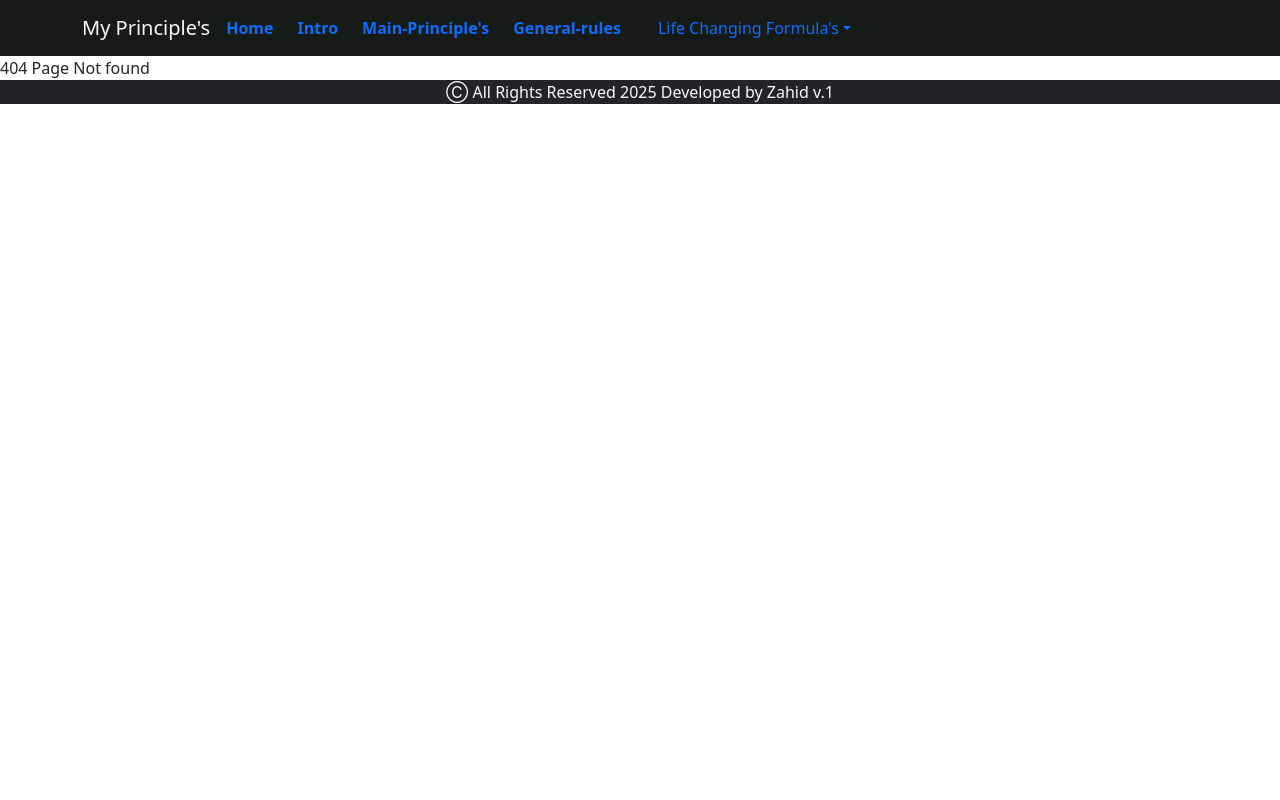
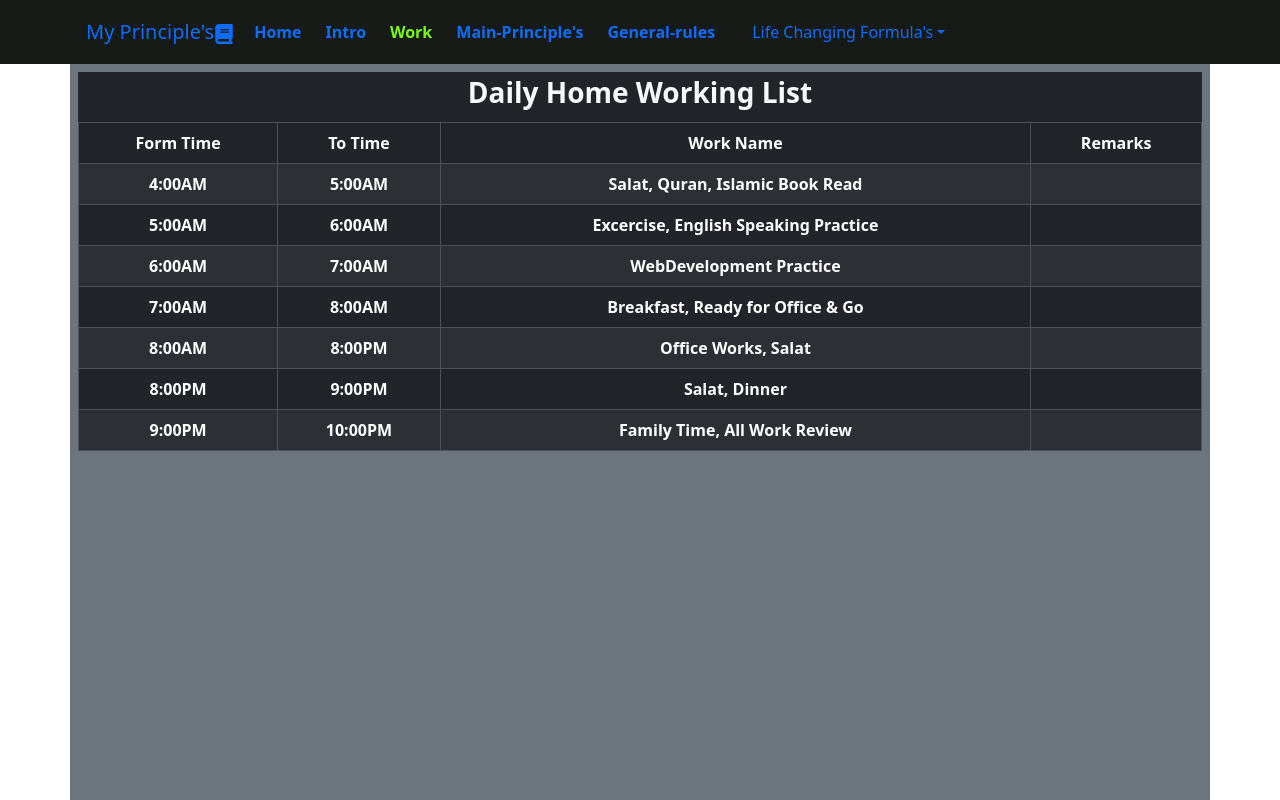
Before and after one commit to MDZAHIDHASAN2024/my-principles, a React (Vite) app: page /works in a window 1280 px wide. Before the commit this address had no page. Shown: the top 800 px of the page. Built offline with nearby package versions, Linux system fonts and the light colour scheme.

Commit message:
version 1.01

```diff
--- a/package.json
+++ b/package.json
@@ -16,6 +16,7 @@
     "react-bootstrap": "^2.10.10",
     "react-dom": "^19.1.1",
     "react-helmet": "^6.1.0",
+    "react-icons": "^5.5.0",
     "react-router": "^7.8.2"
   },
   "devDependencies": {
--- a/src/layout/footer/index.tsx
+++ b/src/layout/footer/index.tsx
@@ -1,7 +1,7 @@
 const Footer = () => {
   return (
-    <div className="container-fluid bg-dark text-light text-center">
-      <p> &#9400; All Rights Reserved 2025 Developed by Zahid v.1</p>
+    <div className="container-fluid bg-dark text-light text-center ">
+      <p> &#9400; All Rights Reserved 2025 Developed by Zahid (V:1.01) </p>
     </div>
   );
 };
--- a/src/layout/navbar/index.tsx
+++ b/src/layout/navbar/index.tsx
@@ -1,5 +1,8 @@
 import { Container, Dropdown, Nav, Navbar } from 'react-bootstrap';
 import { Link, NavLink } from 'react-router';
+
+// react icon
+import { FaBook } from 'react-icons/fa6';
 //my css
 import './index.css';
 const Index = () => {
@@ -7,7 +10,10 @@ const Index = () => {
     <Navbar sticky="top" expand="lg" className="my-nav-bg">
       <Container>
         <Navbar.Brand className="text-light " as={Link} to={'/'}>
-          My Principle's
+          <div className="text-primary p-1">
+            My Principle's
+            <FaBook />
+          </div>
         </Navbar.Brand>
         <Navbar.Toggle className="bg-light " aria-controls="basic-navbar-nav" />
         <Navbar.Collapse id="basic-navbar-nav">
@@ -23,6 +29,12 @@ const Index = () => {
               to={'/Intro'}
             >
               Intro
+            </NavLink>
+            <NavLink
+              className="m-auto pe-4 text-decoration-none fw-bold"
+              to={'/Works'}
+            >
+              Work
             </NavLink>
             <NavLink
               className="m-auto pe-4 text-decoration-none fw-bold"
--- a/src/pages/generalRules/generalRules.tsx
+++ b/src/pages/generalRules/generalRules.tsx
@@ -16,11 +16,11 @@ const generalRules = [
   },
   {
     id: 4,
-    rule: 'রাতে ঘুমানোর পূর্বে দোয়া পাঠ করো !',
+    rule: 'মিথ্যা কথা বলা নিষেধ !',
   },
   {
     id: 5,
-    rule: 'বিপদে সুন্দর ধর্য ধারণ করো !',
+    rule: 'আরবি মাসের প্রথম সোমবার এবং শেষ বৃহস্পতিবার ও ১৩,১৪,১৫ তারিখ সিয়াম পালন করো !',
   },
   {
     id: 6,
@@ -28,71 +28,95 @@ const generalRules = [
   },
   {
     id: 7,
-    rule: 'রাগ করো না !',
+    rule: 'রাগ করা নিষেধ !',
   },
   {
     id: 8,
-    rule: 'হিংসা করো না !',
+    rule: 'হিংসা করা নিষেধ !',
   },
   {
     id: 9,
-    rule: 'কৃপণতা করো না !',
+    rule: 'কৃপণতা করা নিষেধ !',
   },
   {
     id: 10,
-    rule: 'অপচয় করো না !',
+    rule: 'অপচয় করা নিষেধ !',
   },
   {
     id: 11,
-    rule: 'কারো সাথে খারাপ আচারণ করো না !',
+    rule: 'কারো সাথে খারাপ আচারণ করা নিষেধ !',
   },
   {
     id: 12,
-    rule: 'তারাহুরো করো না!',
+    rule: 'তারাহুরো করা নিষেধ !',
   },
   {
     id: 13,
-    rule: ' তার ১০ টার আগে ঘুমাও !',
+    rule: 'তার ১০ টার আগে ঘুমাও !',
   },
   {
     id: 14,
-    rule: ' ৮ ঘন্টার বেশি ঘুমাও না !',
+    rule: '৮ ঘন্টার বেশি ঘুমানো নিষেধ !',
   },
   {
     id: 15,
-    rule: ' প্রয়োজন এর অতিরিক্ত খাবার খেয়ো না !',
+    rule: 'প্রয়োজন এর অতিরিক্ত খাবার খাওয়া নিষেধ !',
   },
   {
     id: 16,
-    rule: ' প্রয়োজন ছাড়া টাকা খরচ করো না !',
+    rule: 'প্রয়োজন ছাড়া টাকা খরচ করা নিষেধ !',
   },
   {
     id: 17,
-    rule: ' অস্বাস্থকর খাবার খেয়ো না !',
+    rule: 'অস্বাস্থকর খাবার খাওয়া নিষেধ !',
   },
   {
     id: 18,
-    rule: ' কারো কিছু নিওনা এবং খেয়ো না !',
+    rule: 'কারো কিছু নেওয়া এবং খাওয়া নিষেধ !',
   },
   {
     id: 19,
-    rule: 'জেনারেল রুল এর কিছু কিছু রুল বিশেষ প্রয়োজন অনুসারে করা যেতে পারে !',
+    rule: 'বিপদে সুন্দর ধর্য ধারণ করো !',
   },
   {
     id: 20,
-    rule: ' অতি আবেগি হয়ে কাজ করো না !',
+    rule: 'অতি আবেগি হয়ে কাজ করা নিষেধ !',
   },
   {
     id: 21,
-    rule: ' পকেটে টাকা থাকলে ভিক্ষুক কে ফিরিয়ে দিয়ো না !',
+    rule: 'পকেটে টাকা থাকলে ভিক্ষুক কে ফিরিয়ে দেওয়া নিষেধ !',
   },
   {
     id: 22,
-    rule: ' কারো ক্ষতি করো না !',
+    rule: 'কারো ক্ষতি করা নিষেধ !',
   },
   {
     id: 23,
-    rule: ' পর নিন্দা করো না !',
+    rule: 'পর নিন্দা করা নিষেধ !',
+  },
+  {
+    id: 24,
+    rule: 'রাতে ঘুমানোর পূর্বে দোয়া পাঠ করো !',
+  },
+  {
+    id: 25,
+    rule: 'কটুক্তি ও গালমন্দ করা নিষেধ !',
+  },
+  {
+    id: 26,
+    rule: 'চুগলখোরি করা নিষেধ !',
+  },
+  {
+    id: 27,
+    rule: 'কোন মহিলার দিকে তাকানো নিষেধ !',
+  },
+  {
+    id: 28,
+    rule: 'কোন মহিলার সাথে প্রয়োজন ছাড়া কথা বলা নিষেধ !',
+  },
+  {
+    id: 29,
+    rule: 'জেনারেল রুল এর কিছু কিছু রুল বিশেষ প্রয়োজন অনুসারে করা যেতে পারে !',
   },
 ];
 
--- a/src/pages/home/index.tsx
+++ b/src/pages/home/index.tsx
@@ -109,11 +109,6 @@ const data = [
     ayatNo: '59',
     sura: ' فَارْتَقِبْ إِنَّهُم مُّرْتَقِبُونَ অতএব, আপনি অপেক্ষা করুন, তারাও অপেক্ষা করছে।',
   },
-  {
-    id: 21,
-    ayatNo: '59',
-    sura: ' فَارْتَقِبْ إِنَّهُم مُّرْتَقِبُونَ অতএব, আপনি অপেক্ষা করুন, তারাও অপেক্ষা করছে।',
-  },
 ];
 
 const Home = () => {
--- /dev/null
+++ b/src/pages/works/works.tsx
@@ -0,0 +1,70 @@
+import { Table } from 'react-bootstrap';
+
+const Works = () => {
+  return (
+    <div
+      style={{ height: '1000px' }}
+      className="container bg-secondary text-center fw-bold p-2"
+    >
+      <div className="bg-dark text-light text-center  p-1">
+        <h3 className="fw-bolder">Daily Home Working List</h3>
+      </div>
+      <Table striped bordered hover variant="dark">
+        <thead>
+          <tr>
+            <th>Form Time</th>
+            <th>To Time</th>
+            <th>Work Name</th>
+            <th>Remarks</th>
+          </tr>
+        </thead>
+        <tbody>
+          <tr>
+            <td>4:00AM</td>
+            <td>5:00AM</td>
+            <td>Salat, Quran, Islamic Book Read</td>
+            <td></td>
+          </tr>
+          <tr>
+            <td>5:00AM</td>
+            <td>6:00AM</td>
+            <td>Excercise, English Speaking Practice</td>
+            <td></td>
+          </tr>
+          <tr>
+            <td>6:00AM</td>
+            <td>7:00AM</td>
+            <td>WebDevelopment Practice</td>
+            <td></td>
+          </tr>
+          <tr>
+            <td>7:00AM</td>
+            <td>8:00AM</td>
+            <td>Breakfast, Ready for Office & Go</td>
+            <td></td>
+          </tr>
+          <tr>
+            <td>8:00AM</td>
+            <td>8:00PM</td>
+            <td>Office Works, Salat</td>
+            <td></td>
+          </tr>
+          <tr>
+            <td>8:00PM</td>
+            <td>9:00PM</td>
+            <td>Salat, Dinner</td>
+            <td></td>
+          </tr>
+          <tr>
+            <td>9:00PM</td>
+            <td>10:00PM</td>
+            <td>Family Time, All Work Review</td>
+            <td></td>
+          </tr>
+        </tbody>
+      </Table>
+    </div>
+  );
+};
+
+export default Works;
--- a/src/routes/index.tsx
+++ b/src/routes/index.tsx
@@ -11,6 +11,7 @@ import MoneySavingFormula from '../pages/moneySavingFormula/moneySavingFormula';
 import ReduceSpeakingFormula from '../pages/reduceSpeakingFormula/reduceSpeakingFormula';
 import TimeSavingFormula from '../pages/timeSavingFormula/timeSavingFormula';
 import TourPlanFormula from '../pages/tourPlanFormula/tourPlanFormula';
+import Works from '../pages/works/works';
 
 const Index = () => {
   return (
@@ -28,6 +29,7 @@ const Index = () => {
         />
         <Route path="/timeSavingFormula" element={<TimeSavingFormula />} />
         <Route path="/tourPlanFormula" element={<TourPlanFormula />} />
+        <Route path="/works" element={<Works />} />
         <Route path="*" element={<Error />} />
       </Routes>
       <Footer />
```
Also changed, not shown: 1 other file (tests, documents, lock files or other folders).
